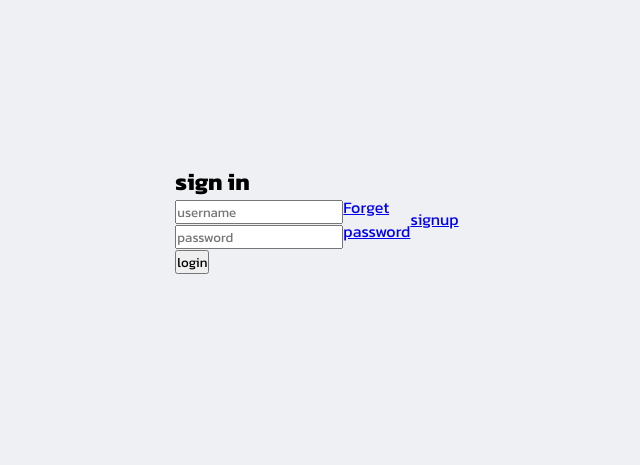
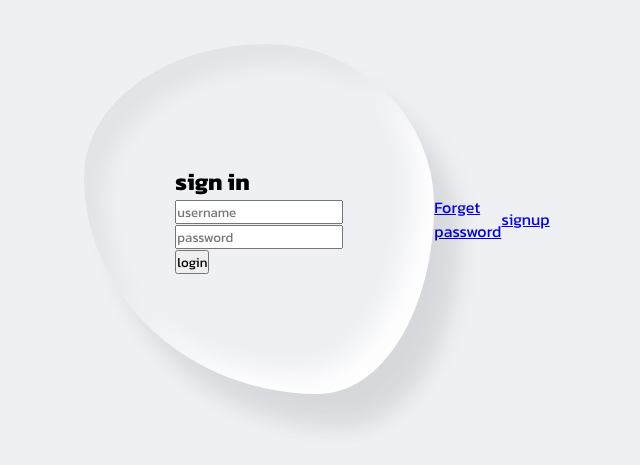
Before and after one commit to javidShabin/Fluid-drop-login-form, a plain HTML site: page index.html in a window 1280 px wide. Shown: the part 181-646 px from the top of the page, without its empty margins (243-883 px from the left). Drawn offline with Linux system fonts and the light colour scheme.

Commit message:
create fluid drop like radios and give box shadow

```diff
--- a/style.css
+++ b/style.css
@@ -20,3 +20,17 @@ body{
     justify-content: center;
     align-items: center;
 }
+.container .drop{
+    position: relative;
+    width: 350px;
+    height: 350px;
+    box-shadow: inset 20px 20px 20px rgba(0,0,0,0.05),
+    25px 35px 20px rgba(0,0,0,0.05),
+    25px 30px 30px rgba(0,0,0,0.05),
+    inset -20px -20px 25px rgba(255,255,255,0.9);
+    transition: 0.5s;
+    display: flex;
+    justify-content: center;
+    align-items: center;
+    border-radius: 52% 48% 33% 67% / 38% 46% 54% 62%;
+}
```
